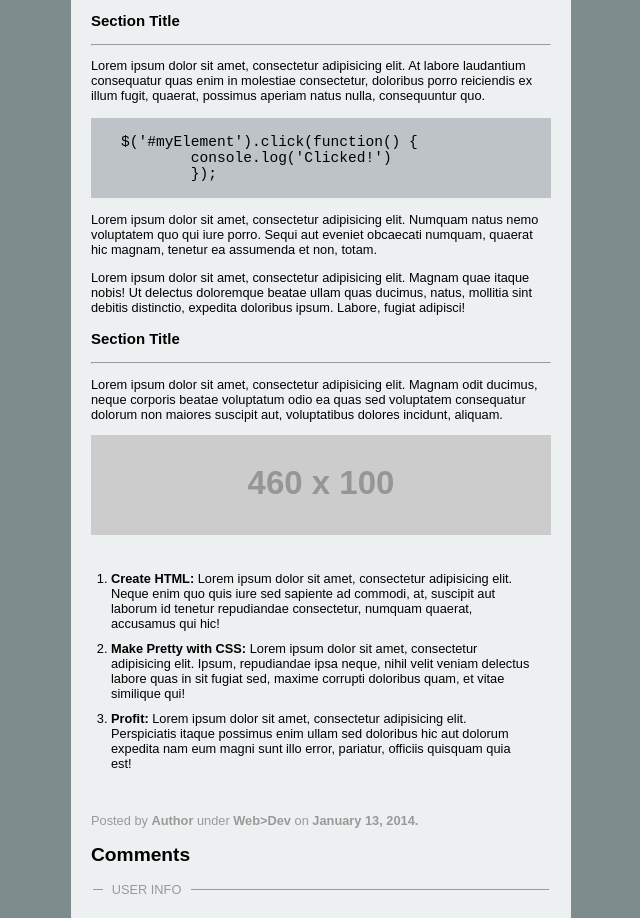
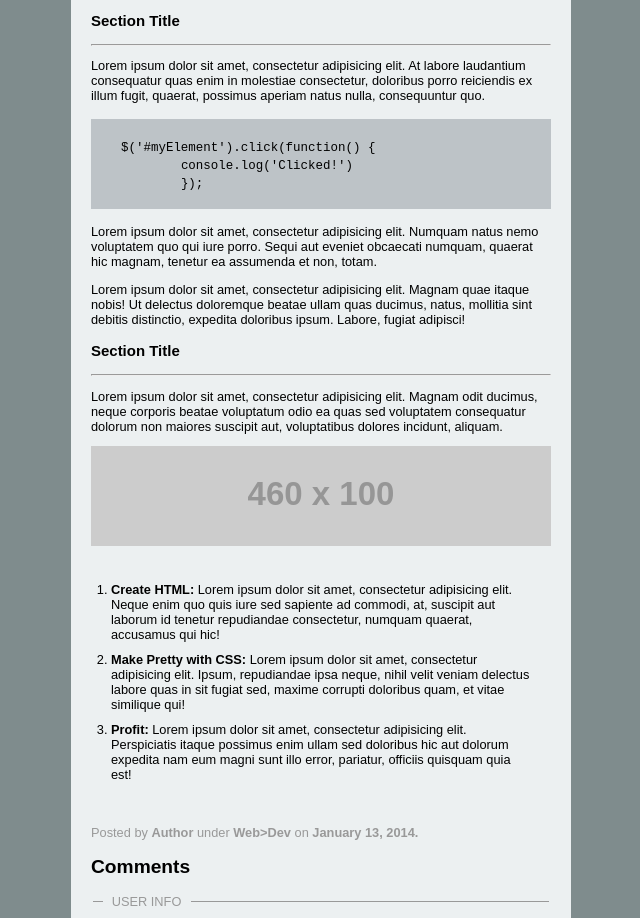
Before and after one commit to metropolis4/making-it-real, a plain HTML site: page index.html in a window 1280 px wide. Shown: the part 900-1818 px from the top of the page, without its empty margins (319-959 px from the left). Drawn offline with Linux system fonts and the light colour scheme; placeholder pictures from the web are drawn by us.

Commit message:
tweaking

```diff
--- a/index.html
+++ b/index.html
@@ -95,11 +95,11 @@
 
 			<!-- SECOND SECTION CODE BLOCK -->
 
-			<p class="codeblock">
+			<p class="codeblock"><code>
 $('#myElement').click(function() {
 	console.log('Clicked!')
 	});
-			</p>
+			</code></p>
 			<p>Lorem ipsum dolor sit amet, consectetur adipisicing elit. Numquam natus nemo voluptatem quo qui iure porro. Sequi aut eveniet obcaecati numquam, quaerat hic magnam, tenetur ea assumenda et non, totam.</p>
 			<p>Lorem ipsum dolor sit amet, consectetur adipisicing elit. Magnam quae itaque nobis! Ut delectus doloremque beatae ullam quas ducimus, natus, mollitia sint debitis distinctio, expedita doloribus ipsum. Labore, fugiat adipisci!</p>
 		</section>
--- a/main.css
+++ b/main.css
@@ -2,7 +2,6 @@ body {
 	background: #7f8c8d;
 	font-family: sans-serif;
 	font-size:0.8em;
-	position: relative;
 }
 .main-container {
 	max-width: 500px;
@@ -140,8 +139,7 @@ aside {
 	white-space: pre;
 	padding-left: 30px;
 	background: #bdc3c7;
-	font-family: monospace;
-	font-size: 1.4em;
+	font-size: 1.2em;
 }
 .success-steps li {
 	padding-bottom: 10px;
```
